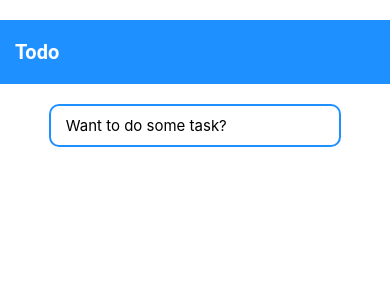
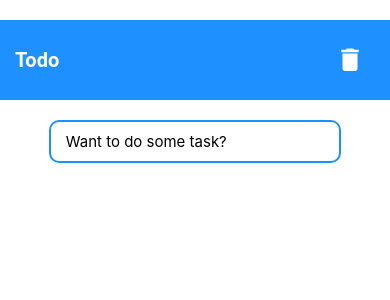
Before and after one commit to shaikhmq20/todo-native-app, a React Native app: screen / in a window 390 px wide. Shown: the top 300 px of the page. Built offline with nearby package versions, Linux system fonts and the light colour scheme.

Commit message:
Updating Interface of the app

```diff
--- a/app/components/Input.js
+++ b/app/components/Input.js
@@ -3,29 +3,14 @@ import React, { useState } from "react";
 
 import TodoLists from "../components/TodoLists";
 
-export default function Input() {
-  const [task, settask] = useState("");
-  const [selectList, setselectList] = useState([]);
-  const [tasks, settasks] = useState([]);
-
-  const addTask = (task) => {
-    const found = tasks.find((obj) => obj.value === task.value);
-    if (!found && task.value !== "")
-      settasks([task, ...tasks]);
-    else if (found)
-      alert("Cannot add Duplicate Task");
-  };
-
-  const updateselectList = (task) => {
-    const found = selectList.find((obj) => obj.value === task.value);
-    if (!found) {
-      setselectList([task, ...selectList]);
-    } else if (found) {
-      const newselectList = selectList.filter((obj) => obj.value !== task.value);
-      setselectList(newselectList);
-    }
-  }
-
+export default function Input({
+  task,
+  tasks,
+  settask,
+  selectList,
+  updateselectList,
+  addTask,
+}) {
   return (
     <View style={styles.inputContainer}>
       <TextInput
@@ -36,11 +21,15 @@ export default function Input() {
         style={styles.input}
         placeholder="Want to do some task?"
         onSubmitEditing={() => {
-          addTask({value: task});
+          addTask({ value: task });
           settask("");
         }}
       />
-      <TodoLists tasks={tasks} selectList={selectList} updateselectList={updateselectList}/>
+      <TodoLists
+        tasks={tasks}
+        selectList={selectList}
+        updateselectList={updateselectList}
+      />
     </View>
   );
 }
--- a/app/components/Navbar.js
+++ b/app/components/Navbar.js
@@ -1,10 +1,15 @@
-import { View, Text, StyleSheet } from 'react-native'
+import { View, Text, StyleSheet, TouchableHighlight } from 'react-native'
 import React from 'react'
+
+import { MaterialCommunityIcons } from '@expo/vector-icons';
 
 export default function Navbar() {
   return (
     <View style={styles.navbar}>
       <Text style={styles.text}>Todo</Text>
+      {<TouchableHighlight style={styles.iconContainer} underlayColor={"#63acf2"} onPress={() => console.log("hello")}>
+        <MaterialCommunityIcons name="delete" size={30} color="white"/>
+      </TouchableHighlight>}
     </View>
   )
 }
@@ -13,12 +18,19 @@ const styles = StyleSheet.create({
   navbar: {
     backgroundColor: "dodgerblue",
     paddingHorizontal: 15,
-    paddingVertical: 20,
+    paddingVertical: 15,
+    flexDirection: "row",
+    alignItems: "center",
   },
   text: {
     color: "#fff",
     fontFamily: "Roboto",
     fontSize: 20,
     fontWeight: "600"
+  },
+  iconContainer: {
+    marginLeft: "auto",
+    borderRadius: 50,
+    padding: 10,
   }
 })
--- a/app/screens/HomeScreen.js
+++ b/app/screens/HomeScreen.js
@@ -1,13 +1,43 @@
-import { View, Text } from 'react-native'
-import React from 'react'
-import Navbar from '../components/Navbar'
-import Input from '../components/Input'
+import { View, Text } from "react-native";
+import React, { useState } from "react";
+import Navbar from "../components/Navbar";
+import Input from "../components/Input";
 
 export default function HomeScreen() {
+  const [task, settask] = useState("");
+  const [selectList, setselectList] = useState([]);
+  const [tasks, settasks] = useState([]);
+
+  const addTask = (task) => {
+    const found = tasks.find((obj) => obj.value === task.value);
+    if (!found && task.value !== "") settasks([task, ...tasks]);
+    else if (found) alert("Cannot add Duplicate Task");
+  };
+
+  const updateselectList = (task) => {
+    const found = selectList.find((obj) => obj.value === task.value);
+    if (!found) {
+      setselectList([task, ...selectList]);
+    } else if (found) {
+      const newselectList = selectList.filter(
+        (obj) => obj.value !== task.value
+      );
+      setselectList(newselectList);
+    }
+  };
+
   return (
     <View>
       <Navbar />
-      <Input />
+      <Input
+        task={task}
+        tasks={tasks}
+        selectList={selectList}
+        updateselectList={updateselectList}
+        settask={settask}
+        settasks={settasks}
+        addTask={addTask}
+      />
     </View>
-  )
+  );
 }
```
